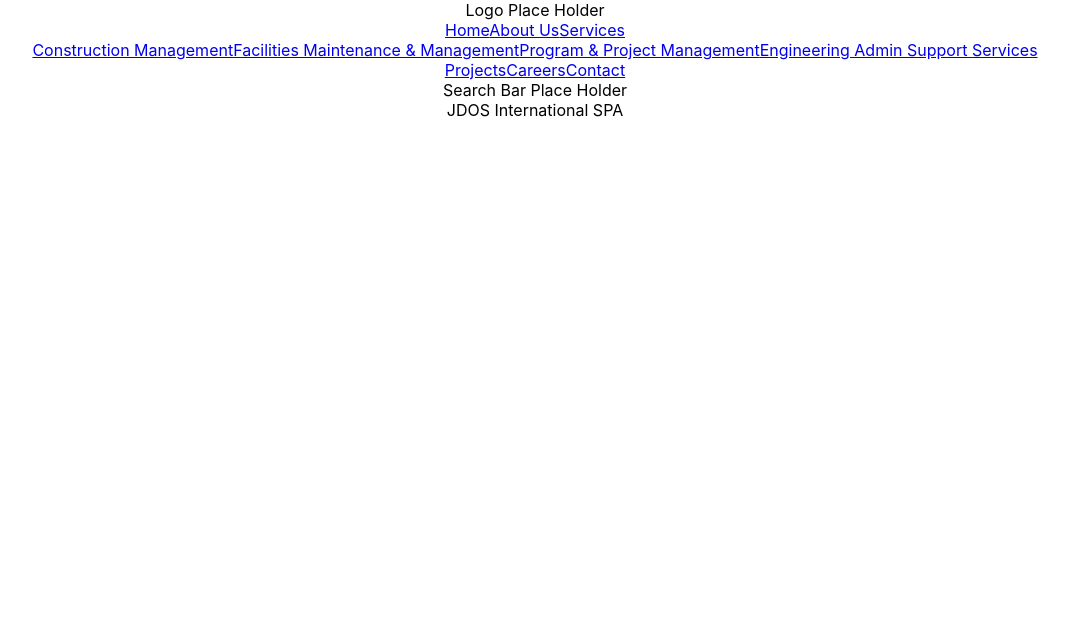
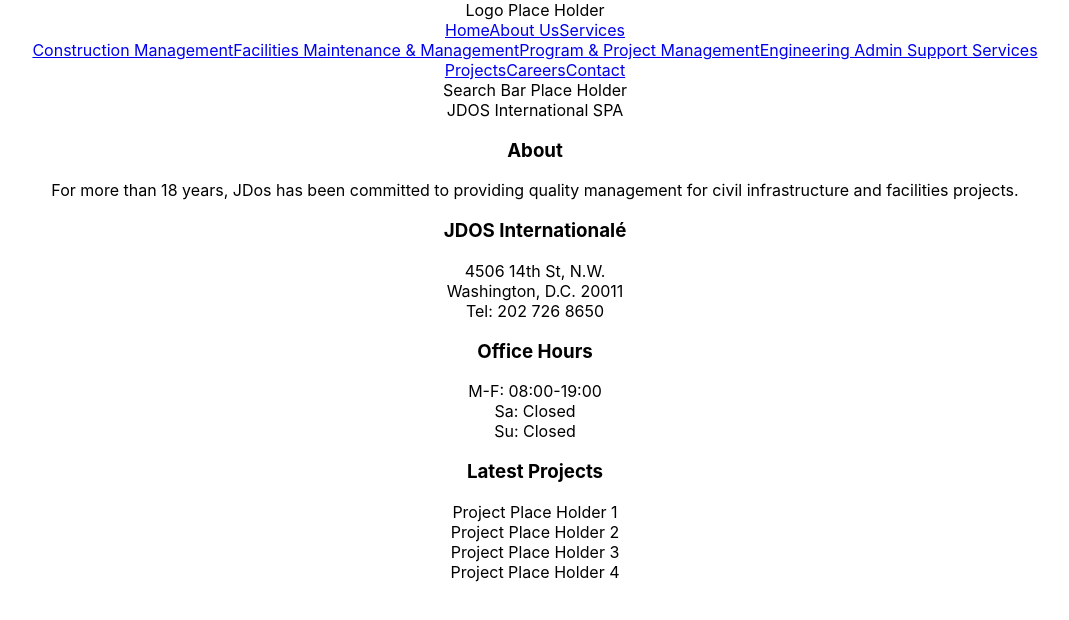
Before and after one commit to TraiLynne/JDOSInternational, a React (Create React App) app in the folder app/: page / in a window 1280 px wide. Shown: the top 620 px of the page, without its empty margins (105-1174 px from the left). Built offline with nearby package versions, Linux system fonts and the light colour scheme.

Commit message:
Create Boilerplate Footer Successfully render in app Placeholders set for 4 latest projects Content for About, Address, and Office Hours added

```diff
--- a/app/src/App.js
+++ b/app/src/App.js
@@ -2,13 +2,17 @@
 import logo from './logo.svg';
 import { Route } from 'react-router-dom';
 import './App.css';
-import { Header } from './components';
+import {
+  Header,
+  Footer
+} from './components';
 
 function App() {
   return (
     <div className="App">
       <Header/>
       JDOS International SPA
+      <Footer/>
     </div>
   );
 }
--- /dev/null
+++ b/app/src/components/fixed/footer.js
@@ -0,0 +1,39 @@
+import React from 'react';
+
+const Footer = () => {
+    return (
+        <footer>
+            <div>
+                <h3>About</h3>
+                <p>
+                    For more than 18 years, JDos has been committed to providing quality management for civil infrastructure and facilities projects.
+                </p>
+            </div>
+            <div>
+                <h3>JDOS Internationalé</h3>
+                <p>
+                    4506 14th St, N.W.<br/>
+                    Washington, D.C. 20011<br/>
+                    Tel: 202 726 8650
+                </p>
+            </div>
+            <div>
+                <h3>Office Hours</h3>
+                <p>
+                    M-F: 08:00-19:00<br/>
+                    Sa: Closed<br/>
+                    Su: Closed<br/>
+                </p>
+            </div>
+            <div>
+                <h3>Latest Projects</h3>
+                <div>Project Place Holder 1</div>
+                <div>Project Place Holder 2</div>
+                <div>Project Place Holder 3</div>
+                <div>Project Place Holder 4</div>
+            </div>
+        </footer>
+    );
+}
+
+export default Footer;
--- a/app/src/components/index.js
+++ b/app/src/components/index.js
@@ -1,7 +1,9 @@
 // Fixed
 import Header from './fixed/header';
+import Footer from './fixed/footer';
 
 export {
     // Fixed
-    Header
+    Header,
+    Footer
 }
```
